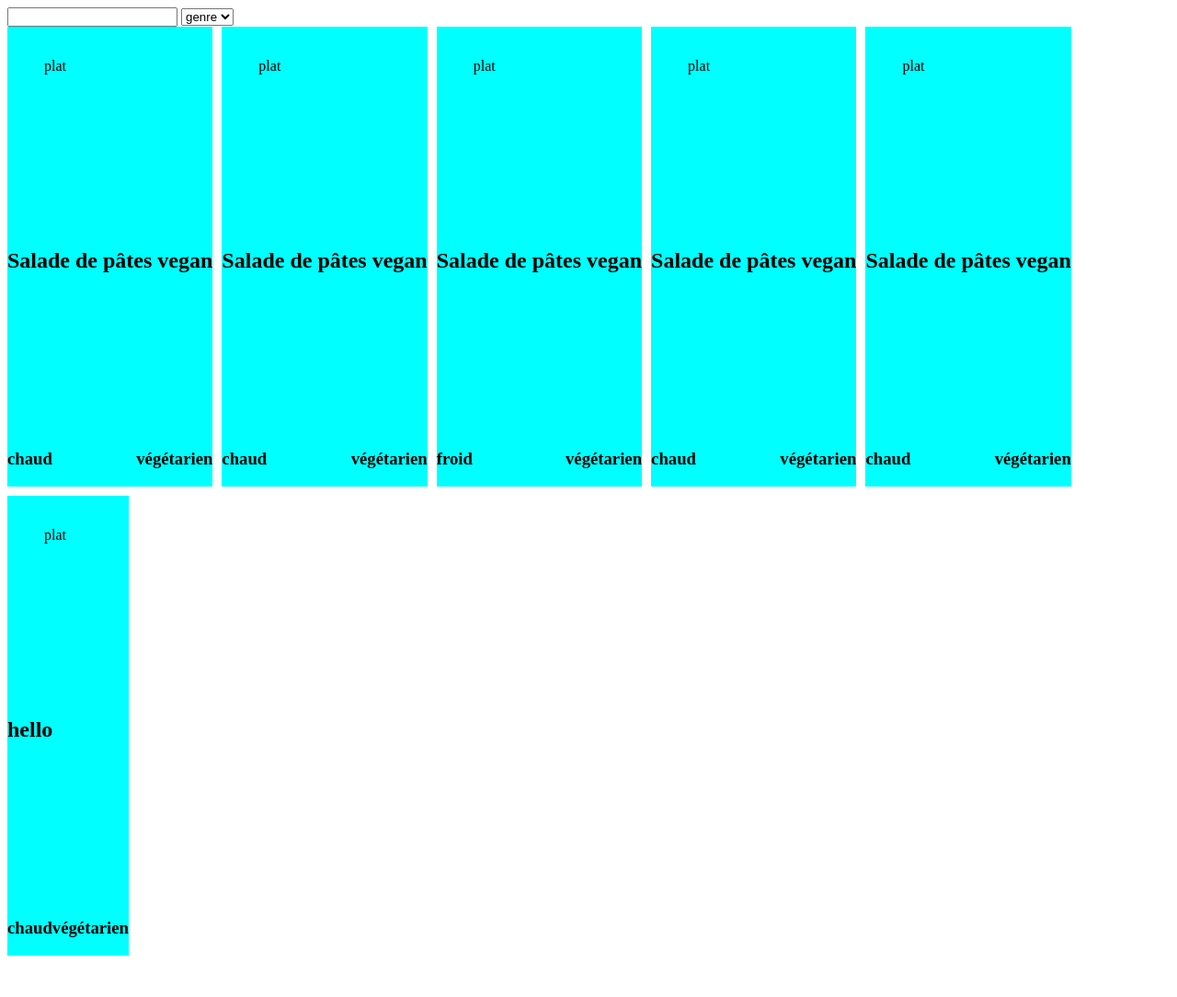
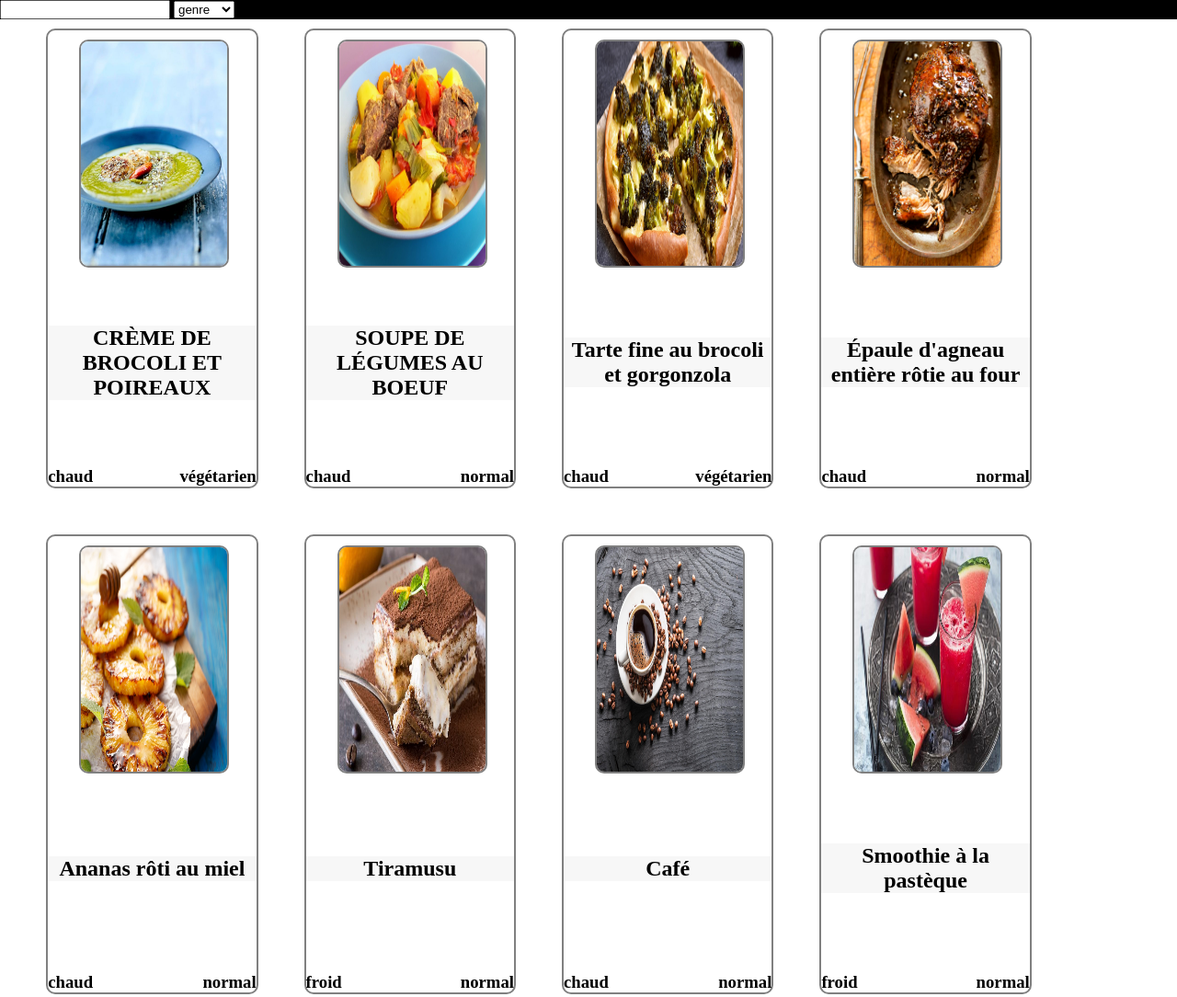
Before and after one commit to Ozcanemre04/dark-kitchen, a plain HTML site: page index.html in a window 1280 px wide. Shown: the whole page at 92% size. Before the commit the page ends 1047 px from the top, so only its background shows below. Drawn offline with Linux system fonts and the light colour scheme.

Commit message:
filtre+design

```diff
--- a/index.html
+++ b/index.html
@@ -9,12 +9,14 @@
     <link rel="stylesheet" href="./style.css">
 </head>
 <body>
+    <section>
     <input type="text" name="" id="input">
     <select name="" id="select">
         <option value="genre">genre</option>
-        <option value="plat">plat</option>
+        <option value="chaleur">chaleur</option>
         <option value="type">type</option>
+        <option value="nom">nom</option>
     </select>
-
+    </section>
 </body>
 </html>
--- a/script.js
+++ b/script.js
@@ -1,39 +1,65 @@
 const plats = [
-    {   img :"",
-        nom:"Salade de pâtes vegan",
+    {   img :"./img/soupevegetarien.jpg",
+        nom:"CRÈME DE BROCOLI ET POIREAUX",
         genre:"végétarien",
-        plat:"chaud",
-        type:"plat",
+        chaleur:"chaud",
+        type:"soupe",
+        prix:10 +"$" ,
+
     },
-    {   img :"",
-    nom:"Salade de pâtes vegan",
-    genre:"végétarien",
-    plat:"chaud",
-    type:"plat",
+    {   img :"./img/soupeboeuf.jpg",
+    nom:"SOUPE DE LÉGUMES AU BOEUF",
+    genre:"normal",
+    chaleur:"chaud",
+    type:"soupe",
+    prix:12+"$",
+
 },
-{   img :"",
-nom:"Salade de pâtes vegan",
+{   img :"./img/tartefinebrocoli.jpg",
+nom:"Tarte fine au brocoli et gorgonzola",
 genre:"végétarien",
-plat:"froid",
+chaleur:"chaud",
 type:"plat",
+prix:200 + "$",
+
 },
-{   img :"",
-nom:"Salade de pâtes vegan",
-genre:"végétarien",
-plat:"chaud",
+{   img :"./img/Epaule-d-agneau.jpg",
+nom:"Épaule d'agneau entière rôtie au four",
+genre:"normal",
+chaleur:"chaud",
 type:"plat",
+prix:500+"$",
+
 },
-{   img :"",
-nom:"Salade de pâtes vegan",
-genre:"végétarien",
-plat:"chaud",
-type:"plat",
+{   img :"./img/ananas-roti-au-miel.jpg",
+nom:"Ananas rôti au miel",
+genre:"normal",
+chaleur:"chaud",
+type:"dessert",
+prix:10000+"$",
+
 },
-{   img :"",
-nom:"hello",
-genre:"végétarien",
-plat:"chaud",
-type:"plat",
+{   img :"./img/tiramisu.jpg",
+
+nom:"Tiramusu",
+genre:"normal",
+chaleur:"froid",
+type:"dessert",
+prix:100+"$",
+},
+{   img :"./img/café.jpg",
+nom:"Café",
+genre:"normal",
+chaleur:"chaud",
+type:"boisson",
+prix:100+"$",
+},
+{   img :"./img/pasteque.jpg",
+nom:"Smoothie à la pastèque",
+genre:"normal",
+chaleur:"froid",
+type:"boisson",
+prix:100+"$",
 },
 ]
 
@@ -49,7 +75,7 @@ function display(array){
      article.appendChild(figure)
      let img = document.createElement('img')
      figure.appendChild(img)
-     img.innerHTML=array[i].img
+     img.src=array[i].img
  let figcaption = document.createElement("figcaption")
  figure.appendChild(figcaption)
  figcaption.innerHTML=array[i].type;
@@ -58,13 +84,20 @@ function display(array){
 let h2 = document.createElement('h2')
 section.appendChild(h2)
 h2.innerHTML=array[i].nom
+let p = document.createElement('p')
+
+
+section.appendChild(p)
+
+
+p.innerHTML=array[i].prix
 let footer = document.createElement('footer')
 article.appendChild(footer)
 let h31 = document.createElement("h3")
 let h32 = document.createElement("h3")
 footer.appendChild(h31)
 footer.appendChild(h32)
-h31.innerHTML=array[i].plat
+h31.innerHTML=array[i].chaleur
 h32.innerHTML=array[i].genre
     }
 }
@@ -76,10 +109,44 @@ let input =document.querySelector('#input')
 
 input.addEventListener('keyup' ,function(e){
     const lower = e.target.value.toLowerCase()
-    const result = plats.filter(plat => plat.nom.toLocaleLowerCase().startsWith(lower));
+    const result = plats.filter(plat => plat.genre.toLocaleLowerCase().startsWith(lower));
     display(result)
 
 })
 
 
 let select = document.querySelector('#select')
+
+select.addEventListener('change',function(){
+    let valeur= select.value
+    if(valeur==="genre"){
+        input.addEventListener('keyup' ,function(e){
+            const lower = e.target.value.toLowerCase()
+            const result = plats.filter(plat => plat.genre.toLocaleLowerCase().startsWith(lower));
+            display(result)
+
+        })
+    }
+    else if(valeur==="type"){
+        input.addEventListener('keyup' ,function(e){
+            const lower = e.target.value.toLowerCase()
+            const result = plats.filter(plat => plat.type.toLocaleLowerCase().startsWith(lower));
+            display(result)
+
+        })
+    }
+    else if(valeur==="chaleur"){
+    input.addEventListener('keyup' ,function(e){
+        const lower = e.target.value.toLowerCase()
+        const result = plats.filter(plat => plat.chaleur.toLocaleLowerCase().startsWith(lower));
+        display(result)
+
+    })
+}
+else{input.addEventListener('keyup' ,function(e){
+    const lower = e.target.value.toLowerCase()
+    const result = plats.filter(plat => plat.nom.toLocaleLowerCase().startsWith(lower));
+    display(result)
+
+})}
+})
--- a/style.css
+++ b/style.css
@@ -1,15 +1,29 @@
+*{
+    box-sizing: border-box;
+    margin: 0;
+
+
+}
 main{
     display: flex;
+    flex-direction: row;
     flex-wrap: wrap;
-    gap: 10px;
+    gap: 50px;
+    margin: 10px;
+    justify-content: center;
+    width: 90%;
 
 }
 main>article{
     display: flex;
     flex-direction: column;
-    background-color: aqua;
+    background-color:white;
     justify-content: space-between;
     height: 500px;
+    border: 2px solid grey;
+    border-radius: 10px;
+    width: 20%;
+
 
 }
 
@@ -17,3 +31,61 @@ article>footer{
     display: flex;
     justify-content: space-between;
 }
+article>section{
+    background-color:rgba(159, 157, 157, 0.081);
+    display: flex;
+    flex-direction: column;
+
+
+
+}
+
+article>section>h2{
+    text-align: center;
+}
+article>section p{
+display: none;
+
+}
+
+article>section:hover>p{
+display: flex;
+justify-content: center;
+
+}
+section{
+    background-color: black;
+}
+figure{
+    width: 80%;
+    height: 50%;
+    margin: 0 auto;
+    position: relative;
+
+    left: 5%;
+}
+img{
+    width: 90%;
+    height: 100%;
+    border-radius: 10px;
+    border: 2px solid grey;
+    margin: 10px auto 0 auto;
+}
+figcaption{
+    position: absolute;
+    bottom: 0;
+    left: 0;
+    background-color: rgba(159, 157, 157, 0.2);
+    color: white;
+    width: 90%;
+    height: 10%;
+    text-align: center;
+    margin: 0 auto;
+    font-weight: bold;
+    font-size: 24px;
+    text-transform: uppercase;
+    display: none;
+}
+img:hover+figcaption{
+display: inline-block;
+}
```
Also changed, not shown: img/Epaule-d-agneau.jpg (added), img/ananas-roti-au-miel.jpg (added), img/café.jpg (added), img/pasteque.jpg (added), img/soupeboeuf.jpg (added), img/soupevegetarien.jpg (added), img/tartefinebrocoli.jpg (added), img/tiramisu.jpg (added), 8 other files.
